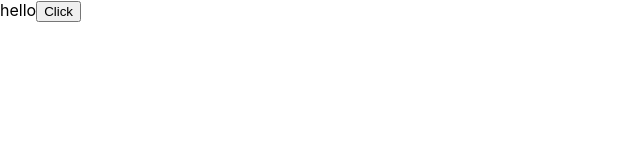
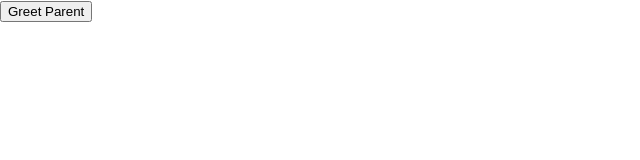
Before and after one commit to HariO7/react-codeevolution, a React (Create React App) app: page / in a window 1280 px wide. Shown: the top 160 px of the page, without its empty margins (0-640 px from the left). Built offline with nearby package versions, Linux system fonts and the light colour scheme.

Commit message:
methods as props

```diff
--- a/src/App.js
+++ b/src/App.js
@@ -6,6 +6,7 @@ import Welcome from './Components/welcome';
 import FunctionClick from './Components/functionClick';
 import ClassClicked from './Components/classClicked';
 import ClickBinding from './Components/ClickBinding';
+import Parent from './Components/Parent';
 function App() {
   return (
     <div>
@@ -13,7 +14,8 @@ function App() {
       <Welcome name="micheal" hero= "jackson" /> */}
       {/* <FunctionClick />
       <ClassClicked /> */}
-      <ClickBinding />
+      {/* <ClickBinding /> */}
+      <Parent/>
 
     </div>
   );
--- /dev/null
+++ b/src/Components/Child.js
@@ -0,0 +1,11 @@
+import React from 'react'
+
+function Child(props) {
+  return (
+    <div>
+        <button onClick={props.handleGreet}>Greet Parent</button>
+    </div>
+  )
+}
+
+export default Child
--- /dev/null
+++ b/src/Components/Parent.js
@@ -0,0 +1,26 @@
+import React, { Component } from 'react'
+import Child from './Child'
+
+export class Parent extends Component {
+    constructor(props) {
+      super(props)
+
+      this.state = {
+         parent: 'jamie'
+      }
+    //   this.handleGreet = this.handleGreet.bind(this)
+    }
+    handleGreet = ()=> {
+        alert(`hello ${this.state.parent}`)
+    }
+
+  render() {
+    return (
+      <div>
+          <Child handleGreet = {this.handleGreet} />
+      </div>
+    )
+  }
+}
+
+export default Parent
```
